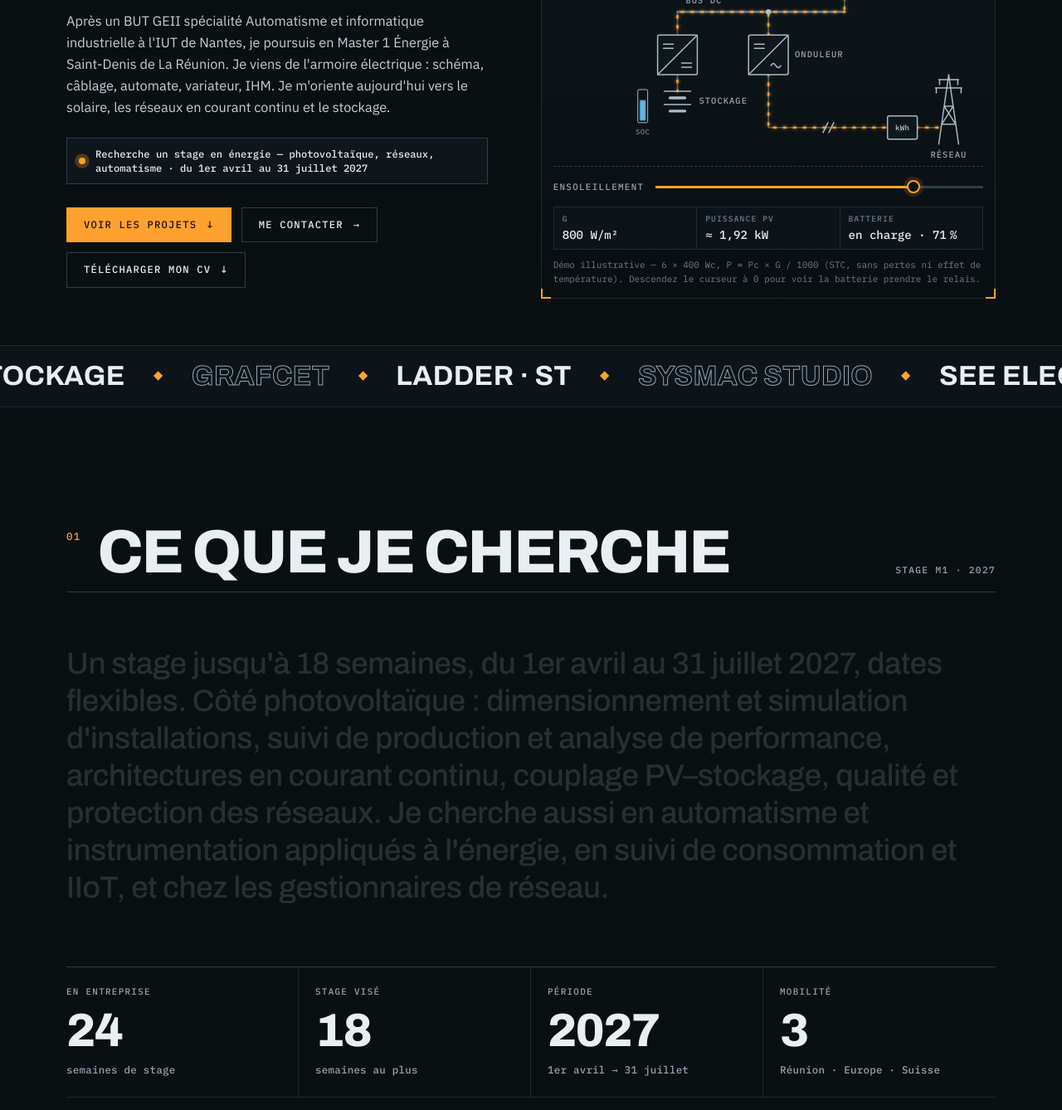
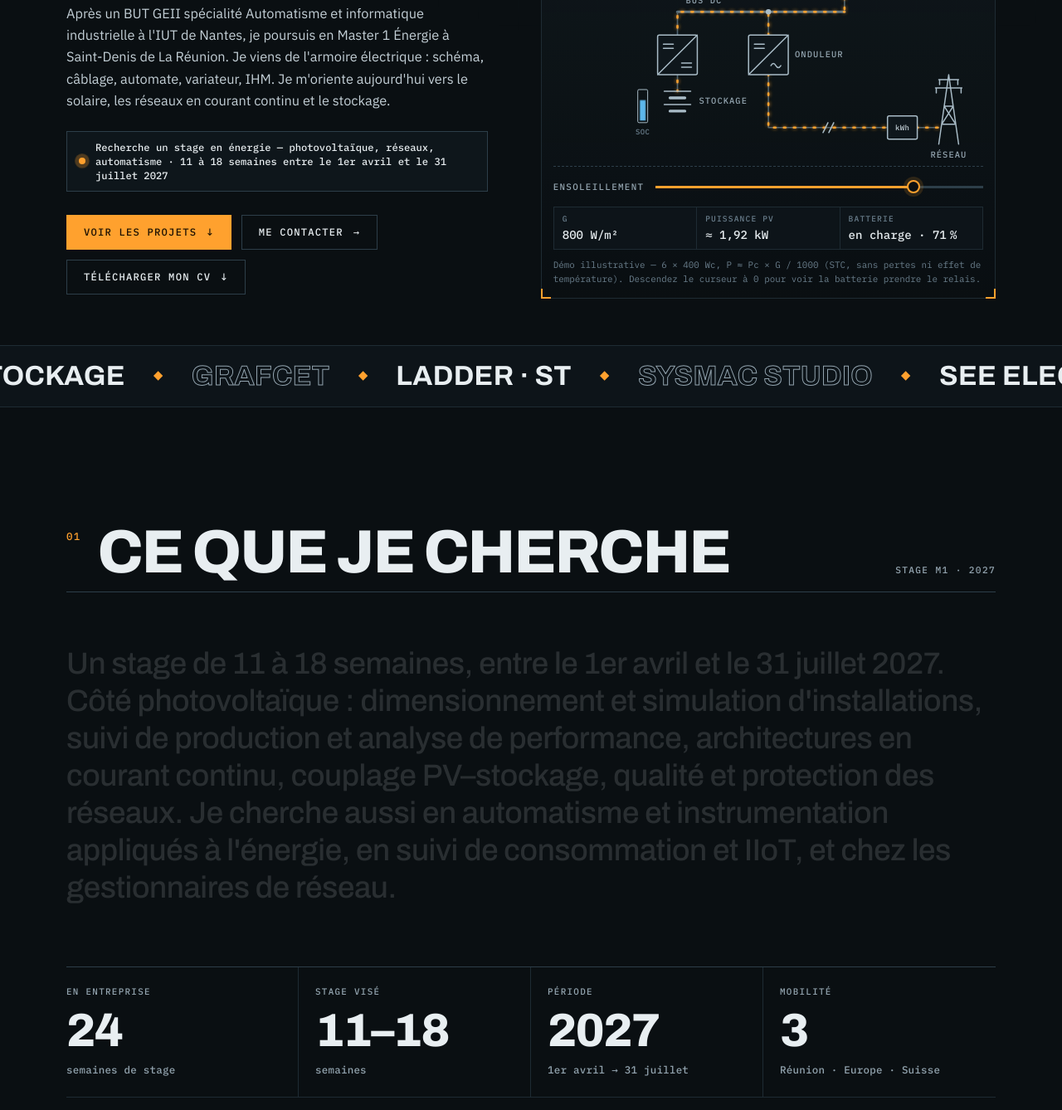
Before and after one commit to nathanmourat/nathanmourat.github.io, a plain HTML site: page index.html in a window 1280 px wide. Shown: the part 402-1740 px from the top of the page at 83% size. Drawn offline with nearby package versions, Linux system fonts and the light colour scheme.

Commit message:
Stage de 11 à 18 semaines entre avril et juillet 2027
Updated internship details in the meta description and status paragraphs to reflect a duration of 11 to 18 weeks between 1 April and 31 July 2027.

```diff
--- a/index.html
+++ b/index.html
@@ -4,7 +4,7 @@
 <meta charset="utf-8">
 <meta name="viewport" content="width=device-width, initial-scale=1, viewport-fit=cover">
 <title>Nathan Mourat — Portfolio</title>
-<meta name="description" content="Portfolio de Nathan Mourat, étudiant en Master 1 Énergie à l'Université de La Réunion. Photovoltaïque, réseaux, automatisme. Recherche de stage du 1er avril au 31 juillet 2027, jusqu'à 18 semaines, dates flexibles.">
+<meta name="description" content="Portfolio de Nathan Mourat, étudiant en Master 1 Énergie à l'Université de La Réunion. Photovoltaïque, réseaux, automatisme. Recherche d'un stage de 11 à 18 semaines entre le 1er avril et le 31 juillet 2027.">
 <meta name="author" content="Nathan Mourat">
 <meta name="theme-color" content="#0a0f12">
 <link rel="canonical" href="https://nathanmourat.github.io/">
@@ -529,7 +529,7 @@ textarea.input{min-height:150px;resize:vertical}
           schéma, câblage, automate, variateur, IHM. Je m'oriente aujourd'hui vers le solaire,
           les réseaux en courant continu et le stockage.
         </p>
-        <p class="status" data-intro><span class="pulse" aria-hidden="true"></span><span data-en="Looking for an energy internship — photovoltaics, grids, automation · 1 April to 31 July 2027">Recherche un stage en énergie — photovoltaïque, réseaux, automatisme · du 1er avril au 31 juillet 2027</span></p>
+        <p class="status" data-intro><span class="pulse" aria-hidden="true"></span><span data-en="Looking for an energy internship — photovoltaics, grids, automation · 11 to 18 weeks between 1 April and 31 July 2027">Recherche un stage en énergie — photovoltaïque, réseaux, automatisme · 11 à 18 semaines entre le 1er avril et le 31 juillet 2027</span></p>
         <div class="cta" data-intro>
           <a class="btn btn-primary magnetic" href="#projets"><span data-en="See projects">Voir les projets</span><span class="arr down" aria-hidden="true">↓</span></a>
           <a class="btn magnetic" href="#contact"><span data-en="Get in touch">Me contacter</span><span class="arr" aria-hidden="true">→</span></a>
@@ -677,8 +677,8 @@ textarea.input{min-height:150px;resize:vertical}
       <span class="sec-line" aria-hidden="true"></span>
     </div>
 
-    <p class="statement" data-en="An internship of up to 18 weeks, from 1 April to 31 July 2027, with flexible dates. In photovoltaics: sizing and simulation of installations, production monitoring and performance analysis, direct-current architectures, PV–storage coupling, power quality and protection. I am also looking at automation and instrumentation applied to energy, consumption monitoring and IIoT, and grid operators.">
-      Un stage jusqu'à 18 semaines, du 1er avril au 31 juillet 2027, dates flexibles.
+    <p class="statement" data-en="An internship of 11 to 18 weeks, between 1 April and 31 July 2027. In photovoltaics: sizing and simulation of installations, production monitoring and performance analysis, direct-current architectures, PV–storage coupling, power quality and protection. I am also looking at automation and instrumentation applied to energy, consumption monitoring and IIoT, and grid operators.">
+      Un stage de 11 à 18 semaines, entre le 1er avril et le 31 juillet 2027.
       Côté photovoltaïque : dimensionnement et simulation d'installations, suivi de production et analyse
       de performance, architectures en courant continu, couplage PV–stockage, qualité et protection des réseaux.
       Je cherche aussi en automatisme et instrumentation appliqués à l'énergie, en suivi de consommation
@@ -687,7 +687,7 @@ textarea.input{min-height:150px;resize:vertical}
 
     <dl class="facts" data-reveal>
       <div class="fact"><dt data-en="In industry">En entreprise</dt><dd><span data-count="24">24</span><small data-en="weeks of internships">semaines de stage</small></dd></div>
-      <div class="fact"><dt data-en="Target internship">Stage visé</dt><dd><span data-count="18">18</span><small data-en="weeks at most">semaines au plus</small></dd></div>
+      <div class="fact"><dt data-en="Target internship">Stage visé</dt><dd><span>11–18</span><small data-en="weeks">semaines</small></dd></div>
       <div class="fact"><dt data-en="Period">Période</dt><dd><span>2027</span><small data-en="1 April → 31 July">1er avril → 31 juillet</small></dd></div>
       <div class="fact"><dt data-en="Mobility">Mobilité</dt><dd><span data-count="3">3</span><small data-en="Réunion · Europe · Switzerland">Réunion · Europe · Suisse</small></dd></div>
     </dl>
```
